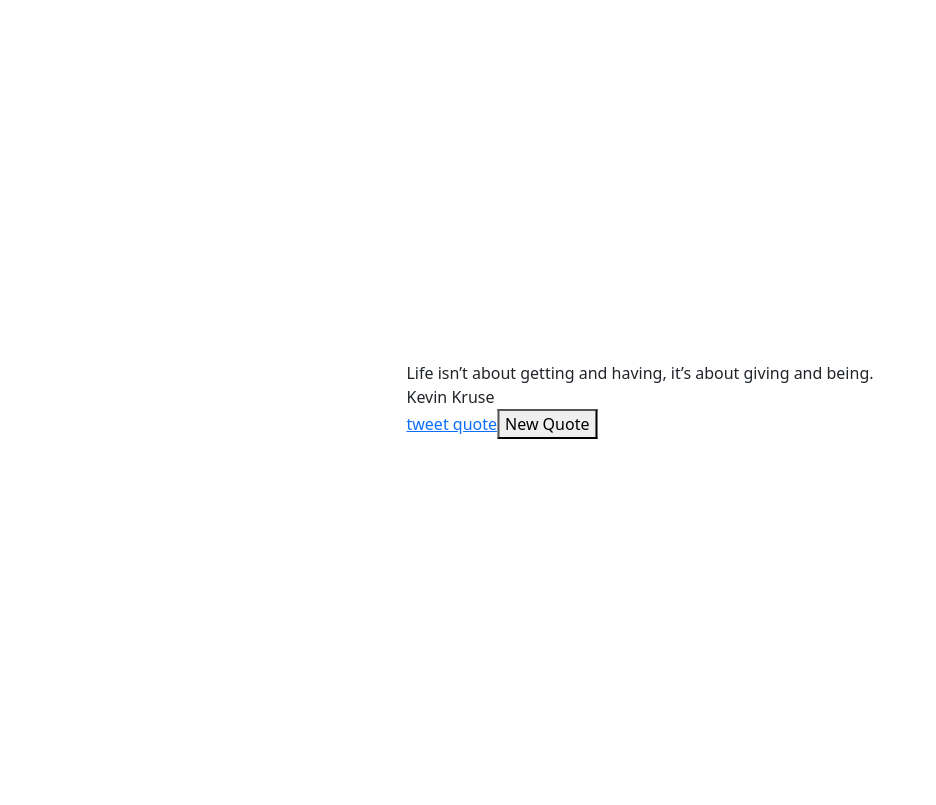
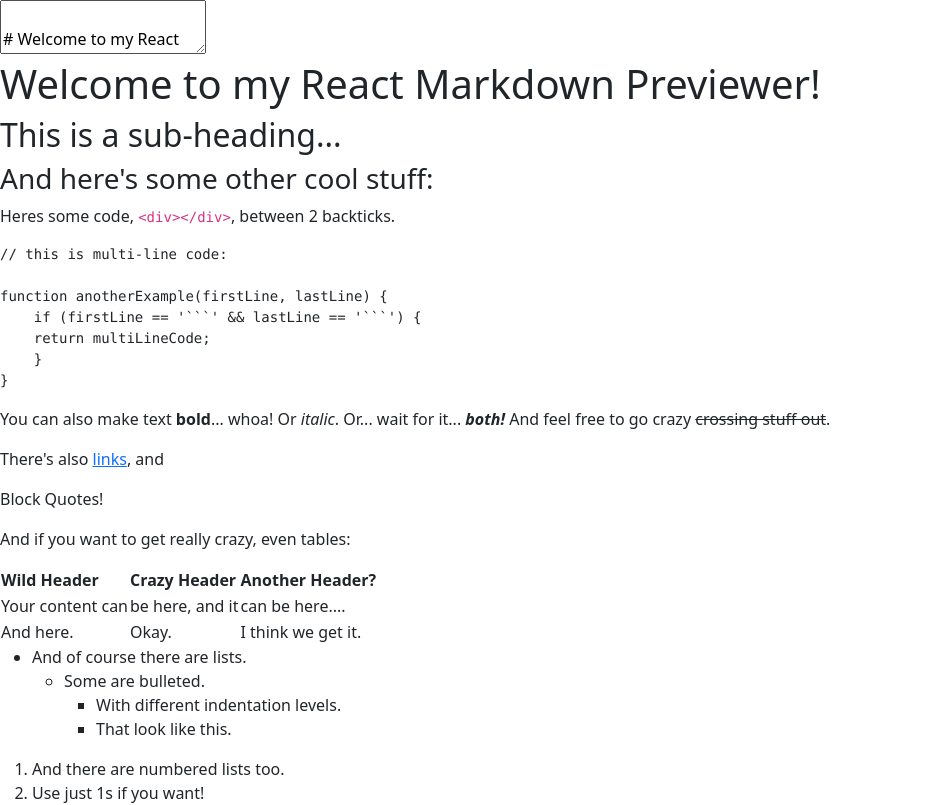
Before and after one commit to wotjd0860/freeCodeCampProjects, a React (Create React App) app: page /markdownpreviewer in a window 1280 px wide. Shown: the top 805 px of the page, without its empty margins (0-936 px from the left). Built offline with nearby package versions, Linux system fonts and the light colour scheme; the HTML template or start-up script is replaced by a standard one.

Commit message:
markdownPreview created

```diff
--- a/package.json
+++ b/package.json
@@ -1,5 +1,5 @@
 {
-  "homepage": "https://wotjd0860.github.io/randomQuotes/",
+  "homepage": "https://wotjd0860.github.io/freeCodeCampProjects/",
   "name": "freecodecamp-fe-one",
   "version": "0.1.0",
   "private": true,
@@ -11,7 +11,10 @@
     "react": "^18.2.0",
     "react-bootstrap": "^2.10.2",
     "react-dom": "^18.2.0",
+    "react-markdown": "^9.0.1",
+    "react-router-dom": "^6.22.3",
     "react-scripts": "5.0.1",
+    "remark-gfm": "^4.0.0",
     "web-vitals": "^2.1.4"
   },
   "scripts": {
--- a/src/App.js
+++ b/src/App.js
@@ -1,8 +1,21 @@
-import RandomQuotes from "./quote/quotes";
+import MarkdownPreviewer from "./components/markdownPreviewer";
+import RandomQuotes from "./components/quotes";
+import Home from "./routes/Home";
+import {
+  BrowserRouter as Router,
+  Route,
+  Routes
+} from "react-router-dom";
 
 function App() {
   return (
-    <RandomQuotes />
+    <Router>
+      <Routes>
+        <Route path="*" element={<Home/>}></Route>
+        <Route path="/randomquotes" element={<RandomQuotes/>}></Route>
+        <Route path="/markdownpreviewer" element={<MarkdownPreviewer/>}></Route>
+      </Routes>
+    </Router>
   );
 }
 
--- /dev/null
+++ b/src/components/markdownPreviewer.js
@@ -0,0 +1,77 @@
+import { useEffect, useState } from "react";
+import ReactMarkdown from "react-markdown";
+import remarkGfm from "remark-gfm";
+
+function MarkdownPreviewer() {
+    const [text, setText] = useState(``);
+    const [preText, setPreText] = useState(``);
+
+    useEffect(() => {
+        /*
+        variable 'initialMarkdown' must not include 'tab' because there may be unexpected format error in markdown.
+        */
+        const initialMarkdown = `
+# Welcome to my React Markdown Previewer!
+
+## This is a sub-heading...
+### And here's some other cool stuff:
+
+Heres some code, \`<div></div>\`, between 2 backticks.
+
+\`\`\`
+// this is multi-line code:
+
+function anotherExample(firstLine, lastLine) {
+    if (firstLine == '\`\`\`' && lastLine == '\`\`\`') {
+    return multiLineCode;
+    }
+}
+\`\`\`
+
+You can also make text **bold**... whoa!
+Or _italic_.
+Or... wait for it... **_both!_**
+And feel free to go crazy ~~crossing stuff out~~.
+
+There's also [links](https://www.freecodecamp.org), and
+> Block Quotes!
+
+And if you want to get really crazy, even tables:
+
+Wild Header | Crazy Header | Another Header?
+------------ | ------------- | -------------
+Your content can | be here, and it | can be here....
+And here. | Okay. | I think we get it.
+
+- And of course there are lists.
+    - Some are bulleted.
+        - With different indentation levels.
+        - That look like this.
+
+
+1. And there are numbered lists too.
+1. Use just 1s if you want!
+1. And last but not least, let's not forget embedded images:
+
+![freeCodeCamp Logo](https://cdn.freecodecamp.org/testable-projects-fcc/images/fcc_secondary.svg)
+`;
+        setText(initialMarkdown);
+        setPreText(initialMarkdown);
+    }, []);
+
+    function handleChange(event) {
+        setText(event.target.value);
+        setPreText(event.target.value);
+    }
+
+    return(
+        <div>
+            <textarea id="editor" onChange={handleChange} value={text}/>
+            <div>
+                <ReactMarkdown id="preview" remarkPlugins={remarkGfm} children={preText}></ReactMarkdown>
+            </div>
+        </div>
+    );
+}
+
+export default MarkdownPreviewer;
--- /dev/null
+++ b/src/routes/Home.js
@@ -0,0 +1,18 @@
+import RandomQuotes from "../components/quotes";
+import { Link } from "react-router-dom";
+
+function Home() {
+    return (
+        <div>
+            Home Page
+            <h2>
+                <Link to={`/randomquotes`}>Random Quotes Practice</Link>
+            </h2>
+            <h2>
+                <Link to={`/markdownpreviewer`}>Markdown Previewer Practice</Link>
+            </h2>
+        </div>
+    );
+}
+
+export default Home;
```
Also changed, not shown: src/components/quotes.js (renamed from src/quote/quotes.js), src/components/randomQuotes.js (renamed from src/quote/randomQuotes.js), 2 other files (tests, documents, lock files or other folders).
